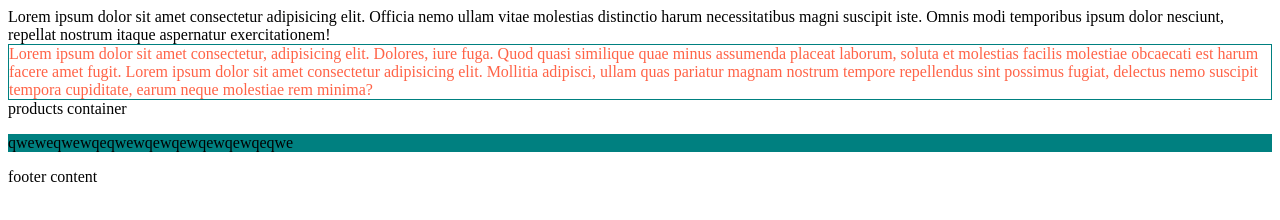
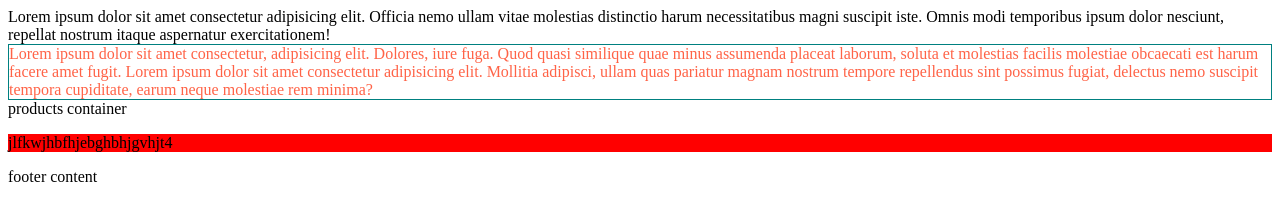
Before and after one commit to oliverplay/team-example, a website built with Parcel: page src/index.html in a window 1280 px wide. Built offline with nearby package versions, Linux system fonts and the light colour scheme.

Commit message:
was fixed

```diff
--- a/src/partials/new-products.html
+++ b/src/partials/new-products.html
@@ -1,5 +1,5 @@
 <section class="products">
   <div class="container">
-    <p>qweweqwewqeqwewqewqewqewqewqeqwe</p>
+    <p>jlfkwjhbfhjebghbhjgvhjt4</p>
   </div>
 </section>
--- a/src/sass/layout/_products.scss
+++ b/src/sass/layout/_products.scss
@@ -1,3 +1,3 @@
 .products{
-  background-color: teal;
+  background-color: red;
 }
```
